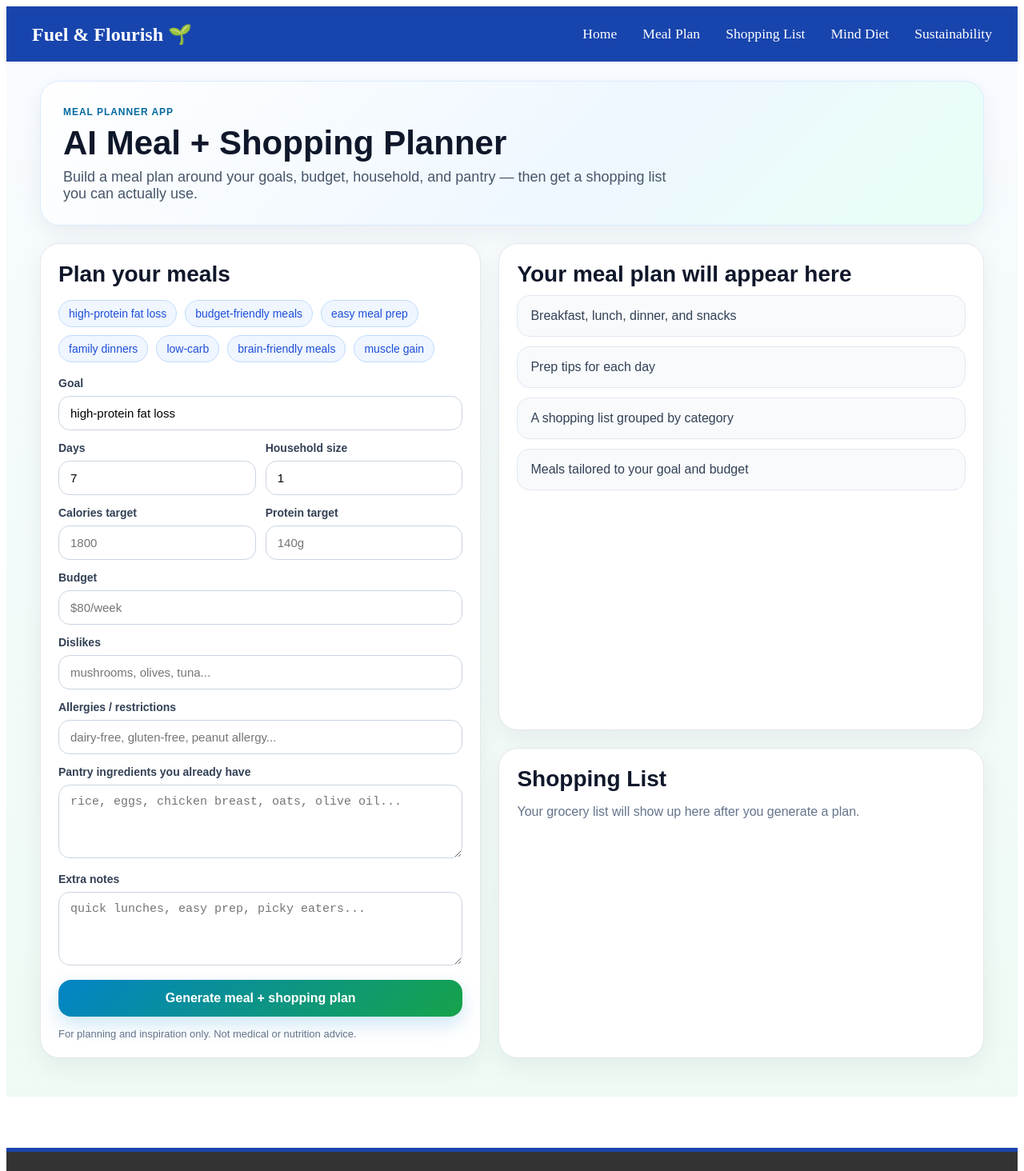
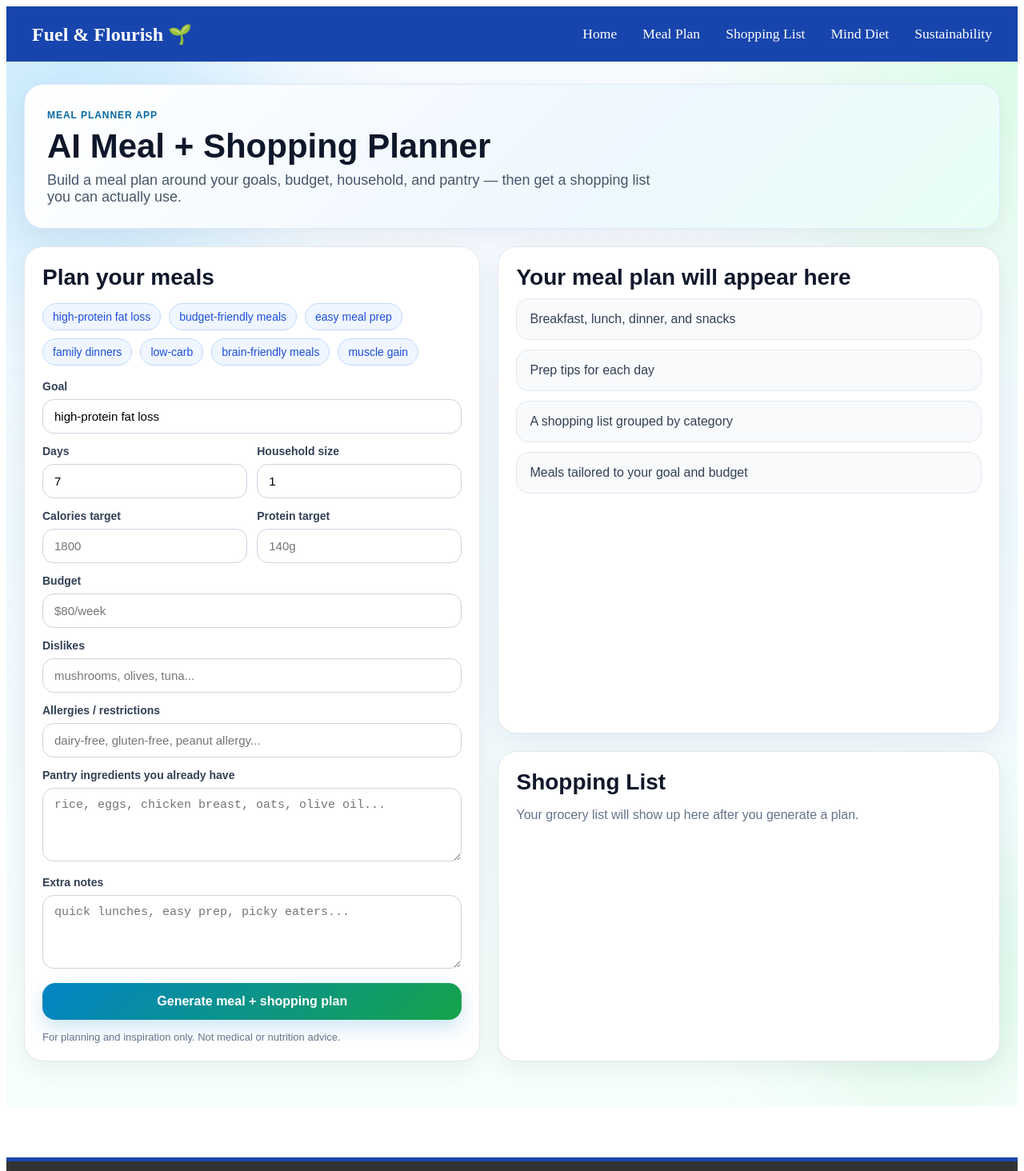
Before and after one commit to KristineMK72/Meal-Plan-Guide, a Next.js app: page / in a window 1280 px wide. Shown: the top 1464 px of the page at 80% size. Built offline with nearby package versions, Linux system fonts and the light colour scheme.

Commit message:
Update AppShell.js

```diff
--- a/components/AppShell.js
+++ b/components/AppShell.js
@@ -1,6 +1,8 @@
 export default function AppShell({ children }) {
   return (
     <main style={styles.page}>
+      <div style={styles.bgGlowOne} />
+      <div style={styles.bgGlowTwo} />
       <div style={styles.shell}>{children}</div>
     </main>
   );
@@ -9,12 +11,37 @@ export default function AppShell({ children }) {
 const styles = {
   page: {
     minHeight: "100vh",
-    background: "linear-gradient(180deg, #f8fbff 0%, #eefaf4 100%)",
-    padding: "24px 16px 48px",
+    position: "relative",
+    overflow: "hidden",
+    background:
+      "radial-gradient(circle at top left, #e0f2fe 0%, transparent 28%), radial-gradient(circle at top right, #dcfce7 0%, transparent 24%), linear-gradient(180deg, #f8fbff 0%, #eef8ff 45%, #f6fffb 100%)",
+    padding: "28px 16px 56px",
     fontFamily: "Arial, sans-serif",
   },
   shell: {
-    maxWidth: 1180,
+    maxWidth: 1220,
     margin: "0 auto",
+    position: "relative",
+    zIndex: 2,
+  },
+  bgGlowOne: {
+    position: "absolute",
+    width: 360,
+    height: 360,
+    borderRadius: "50%",
+    background: "rgba(14, 165, 233, 0.12)",
+    filter: "blur(70px)",
+    top: -80,
+    left: -60,
+  },
+  bgGlowTwo: {
+    position: "absolute",
+    width: 320,
+    height: 320,
+    borderRadius: "50%",
+    background: "rgba(34, 197, 94, 0.12)",
+    filter: "blur(70px)",
+    bottom: 10,
+    right: -40,
   },
 };
```
